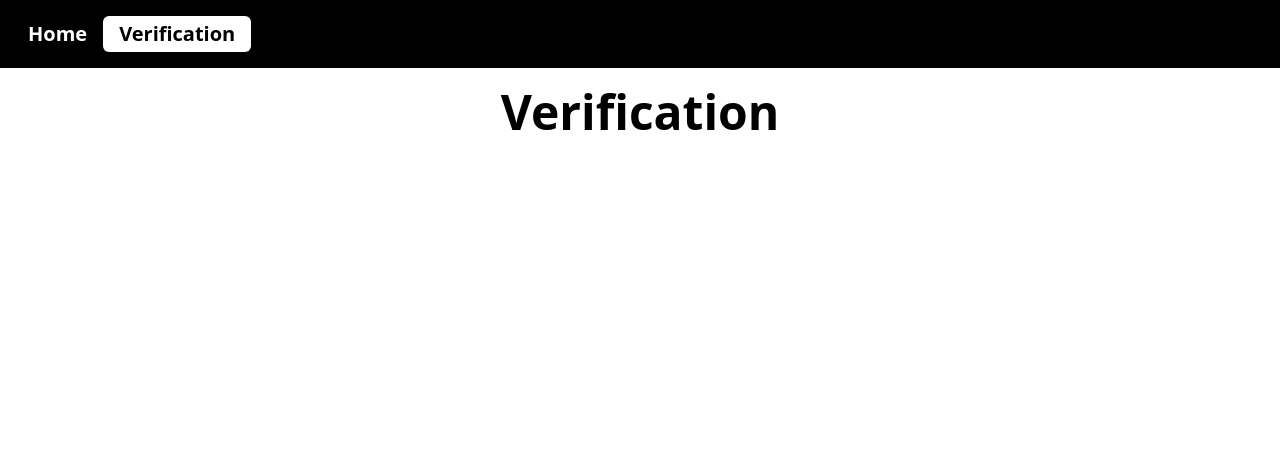
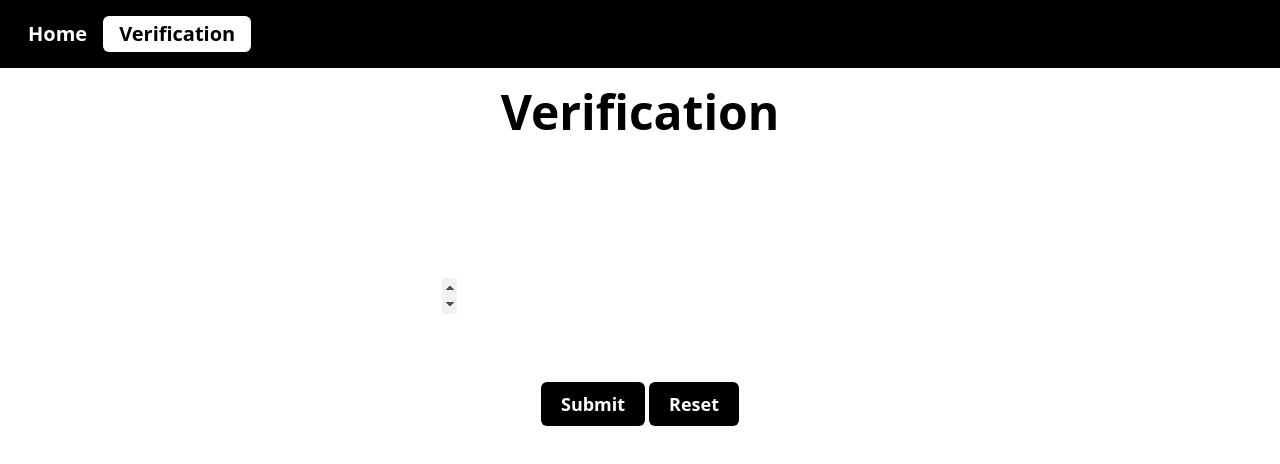
Before and after one commit to ali-mohammadi5272/TodoList_Kandoo, a React (Vite) app: page /verification in a window 1280 px wide. Shown: the top 464 px of the page. Built offline with nearby package versions, Linux system fonts and the light colour scheme.

Commit message:
feat: add OTP component to Page

```diff
--- a/src/components/templates/VerificationPage/Index.jsx
+++ b/src/components/templates/VerificationPage/Index.jsx
@@ -1,4 +1,5 @@
 import { useLayoutEffect } from "react";
+import OTP from "../../modules/OTP/OTP";
 
 const VerificationPage = () => {
   useLayoutEffect(() => {
@@ -8,6 +9,9 @@ const VerificationPage = () => {
   return (
     <main>
       <h1 className="text-5xl font-bold my-5 text-center">Verification</h1>
+      <section>
+        <OTP />
+      </section>
     </main>
   );
 };
```
